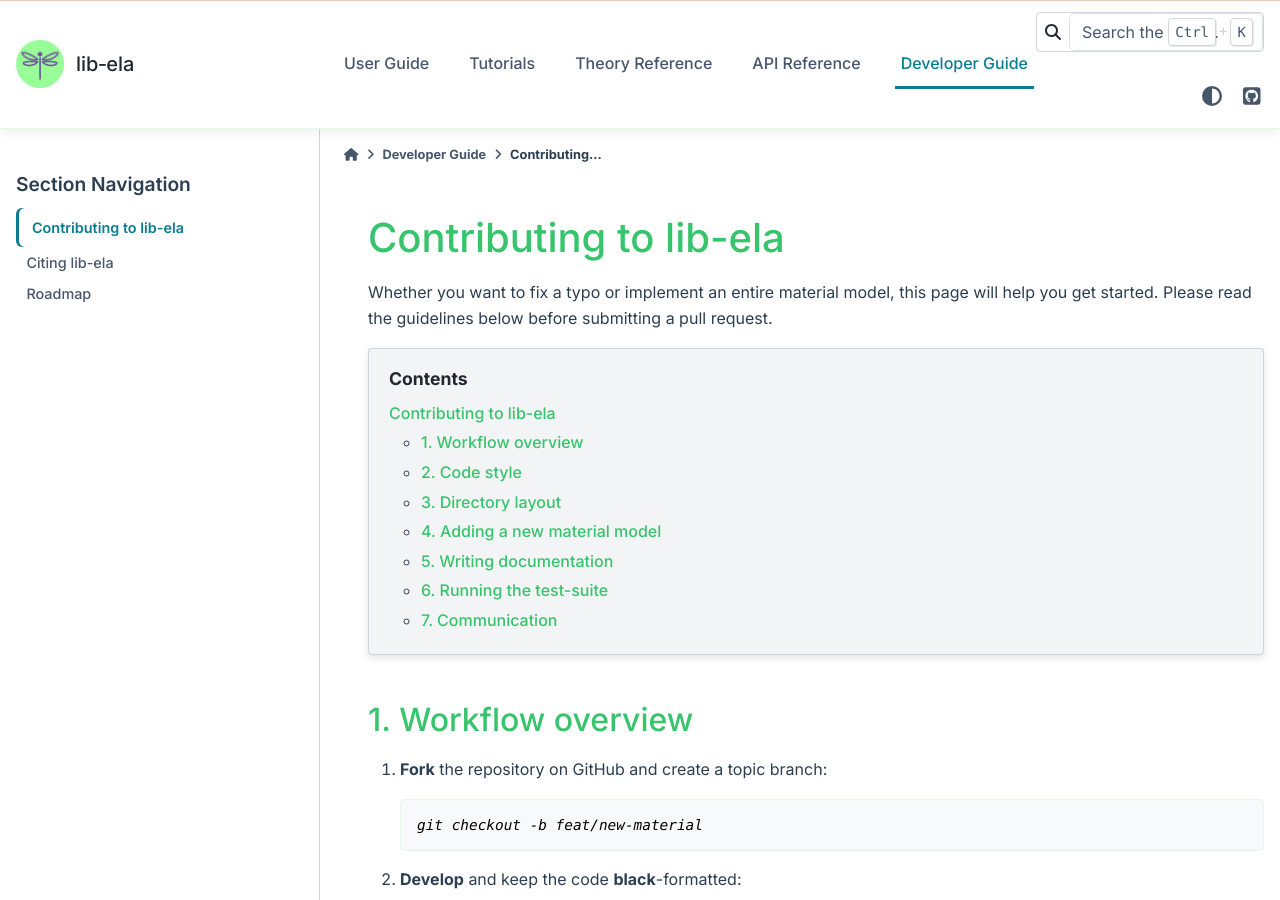
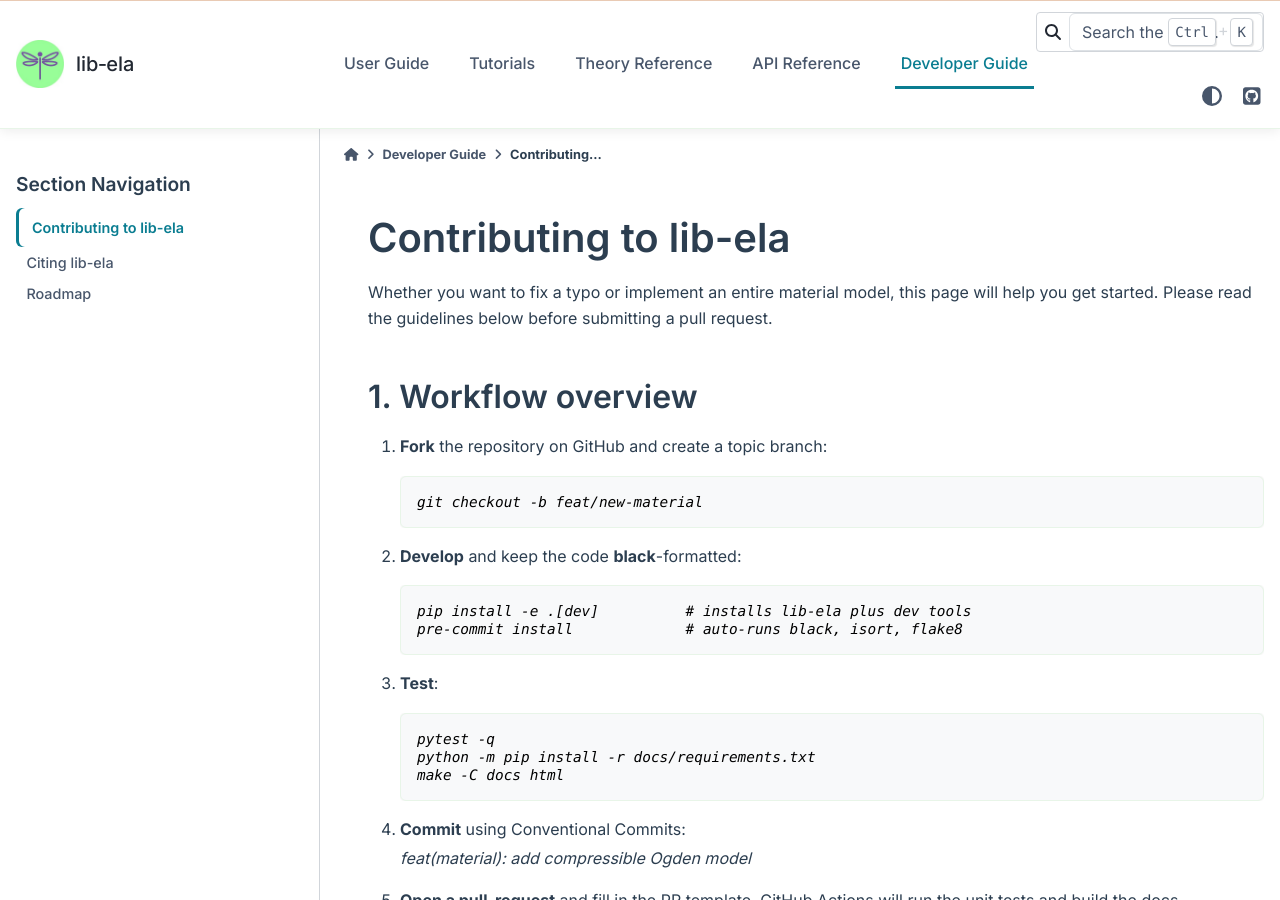
Before and after one commit to lib-ela/lib-ela_doc, a Sphinx documentation site: the page built from docs/development/contributing.rst, in a window 1280 px wide and 900 px high. Built offline with Sphinx 7.4.7 and the PyData theme 0.15.4, drawn with Linux system fonts in a browser that asks for light colours.

```diff
--- a/docs/api/viscoelastic/libela.viscoelastic.maxwell.rst
+++ b/docs/api/viscoelastic/libela.viscoelastic.maxwell.rst
@@ -2,7 +2,7 @@
 
    <span class="module-path">libela.viscoelastic.</span>
 
-maxwell_model
+maxwell
 =============
 Maxwell Model: A classic viscoelastic model combining a spring and dashpot in series. Used for time-dependent stress relaxation and creep.
 
--- a/docs/api/viscoelastic/libela.viscoelastic.prony_series.rst
+++ b/docs/api/viscoelastic/libela.viscoelastic.prony_series.rst
@@ -2,7 +2,7 @@
 
    <span class="module-path">libela.viscoelastic.</span>
 
-prony_series_model
+prony_series
 ==================
 Prony Series Model: A generalized Maxwell model using a sum of spring-dashpot elements to capture complex viscoelastic behavior.
 
--- a/docs/development/contributing.rst
+++ b/docs/development/contributing.rst
@@ -6,9 +6,6 @@ Contributing to lib-ela
 Whether you want to fix a typo or implement an entire material model, this
 page will help you get started. Please read the guidelines below before
 submitting a pull request.
-
-.. contents::
-   :depth: 2
 
 
 1. Workflow overview
--- a/docs/index.rst
+++ b/docs/index.rst
@@ -8,7 +8,8 @@ Welcome to lib-ela's documentation!
    <div class="hero-banner">
      <div class="hero-content">
        <h1></h1>
-       <p>lib-ela is a scientific computing library for symbolic modeling of constitutive behavior, deformation protocols, and material response.</p>
+       <p>lib-ela is a open source scientific computing library for Solid Mechanics.</p>
+       <p>symbolic modeling of constitutive behavior, deformation protocols, material response, and more...</p>
      </div>
 
      <div class="quickstart-panel">
```
Also changed, not shown: 16 other files.
